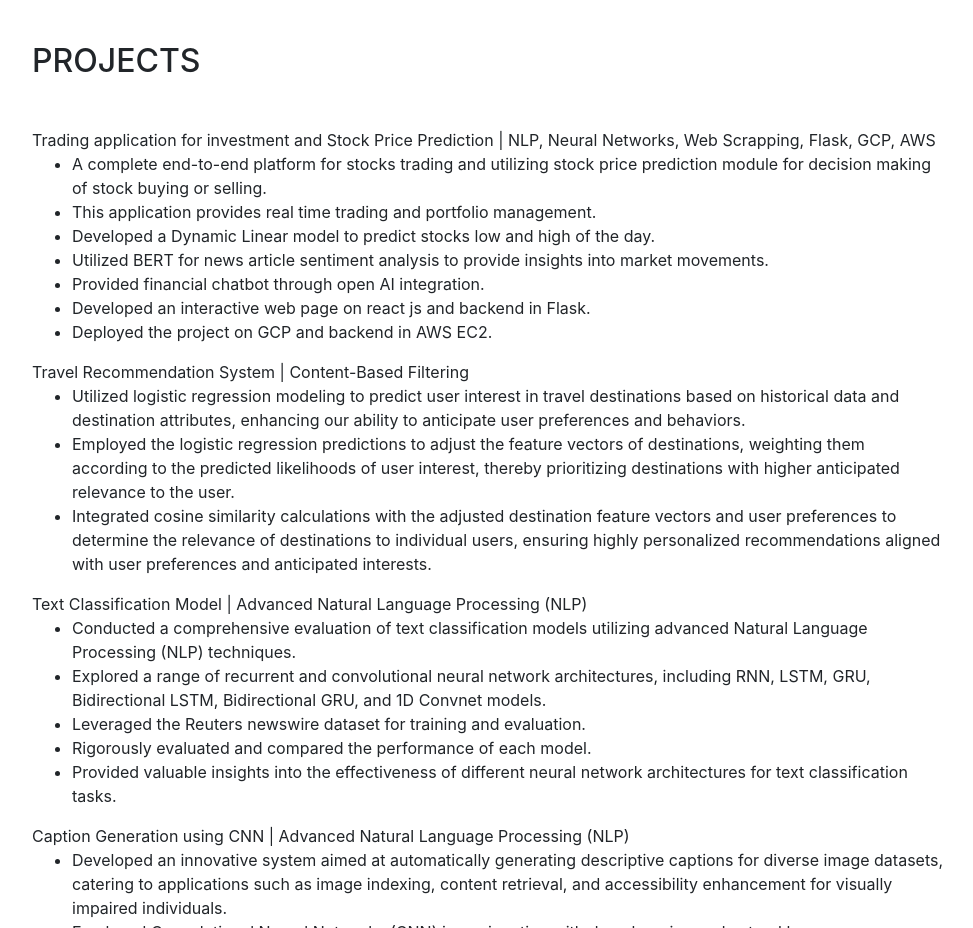
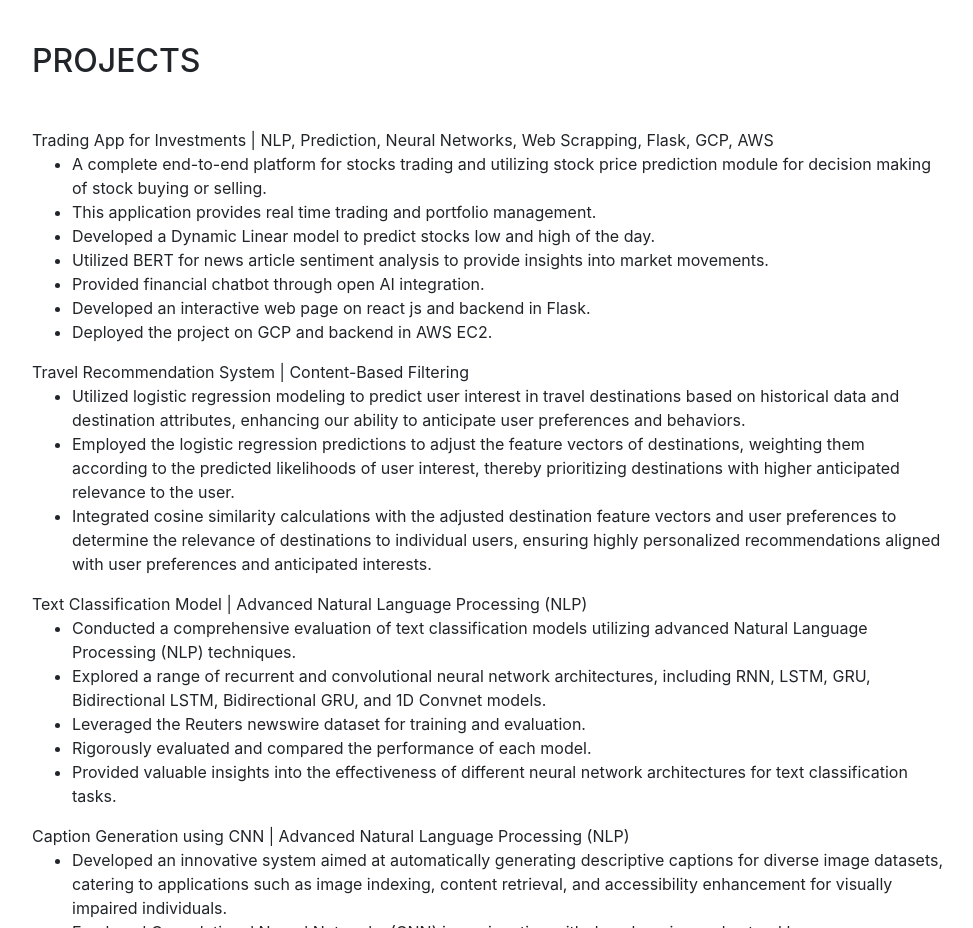
Before and after one commit to khyatis10/khyati-sharma.github.io, a website with bundled scripts: page index.html in a window 1280 px wide. Shown: the part 4160-5088 px from the top of the page, without its empty margins (288-1261 px from the left). Built offline with nearby package versions, Linux system fonts and the light colour scheme; a web font is replaced by a local one.

Commit message:
adding projects

```diff
--- a/index.html
+++ b/index.html
@@ -236,7 +236,7 @@
         <div class="my-auto">
           <h2 class="mb-5">Projects</h2>
 
-          <p class="mb-0">Trading application for investment and Stock Price Prediction | NLP, Neural Networks, Web Scrapping, Flask, GCP, AWS</p>
+          <p class="mb-0">Trading App for Investments | NLP, Prediction, Neural Networks, Web Scrapping, Flask, GCP, AWS</p>
           <ul>
             <li>A complete end-to-end platform for stocks trading and utilizing stock price prediction module for decision making of stock buying or selling.</li>
             <li>This application provides real time trading and portfolio management.</li>
```
